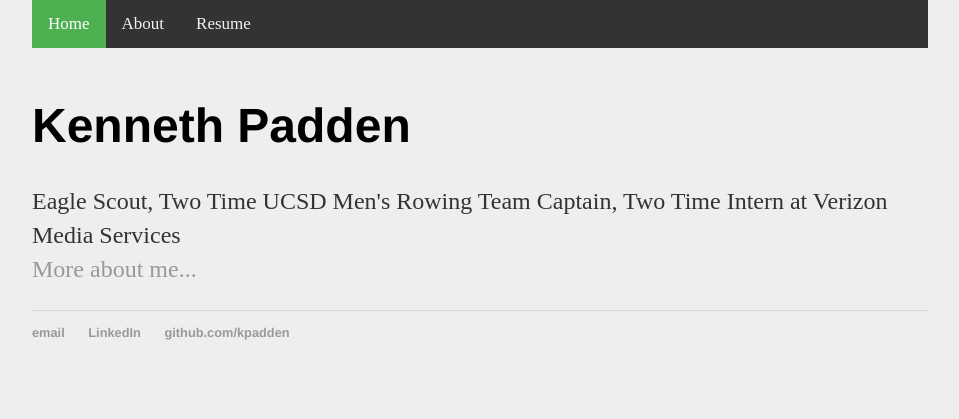
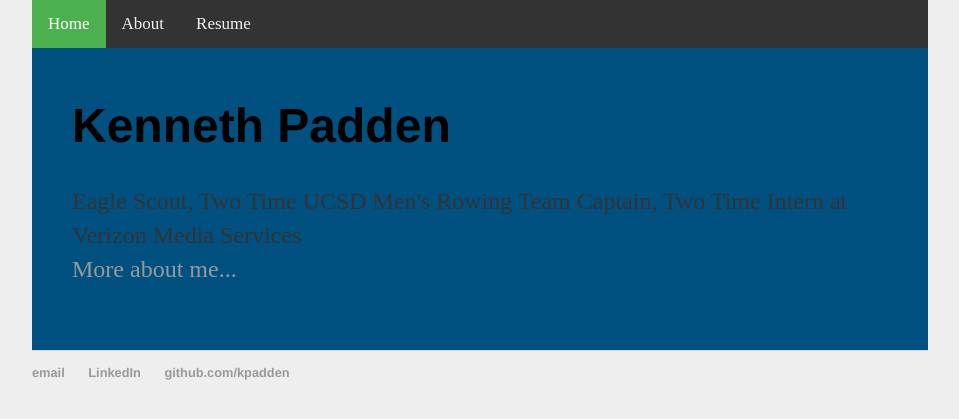
Before and after one commit to kpadden/kpadden.github.io, a Jekyll site: the page built from index.html, in a window 1280 px wide. Shown: the top 419 px of the page, without its empty margins (160-1119 px from the left). Built offline with Jekyll 4.4.1, drawn with Linux system fonts in a browser that asks for light colours.

Commit message:
Update main.css

```diff
--- a/css/main.css
+++ b/css/main.css
@@ -9,6 +9,11 @@ div {
     /*margin: 30px 74px;
     padding: 0px 40px;*/
     /*background-color: #e8e8e8;*/
+}
+
+.container {
+    padding: 0px 40px 40px 40px;
+    background-color: #005080;
 }
 
 .topnav {
```
